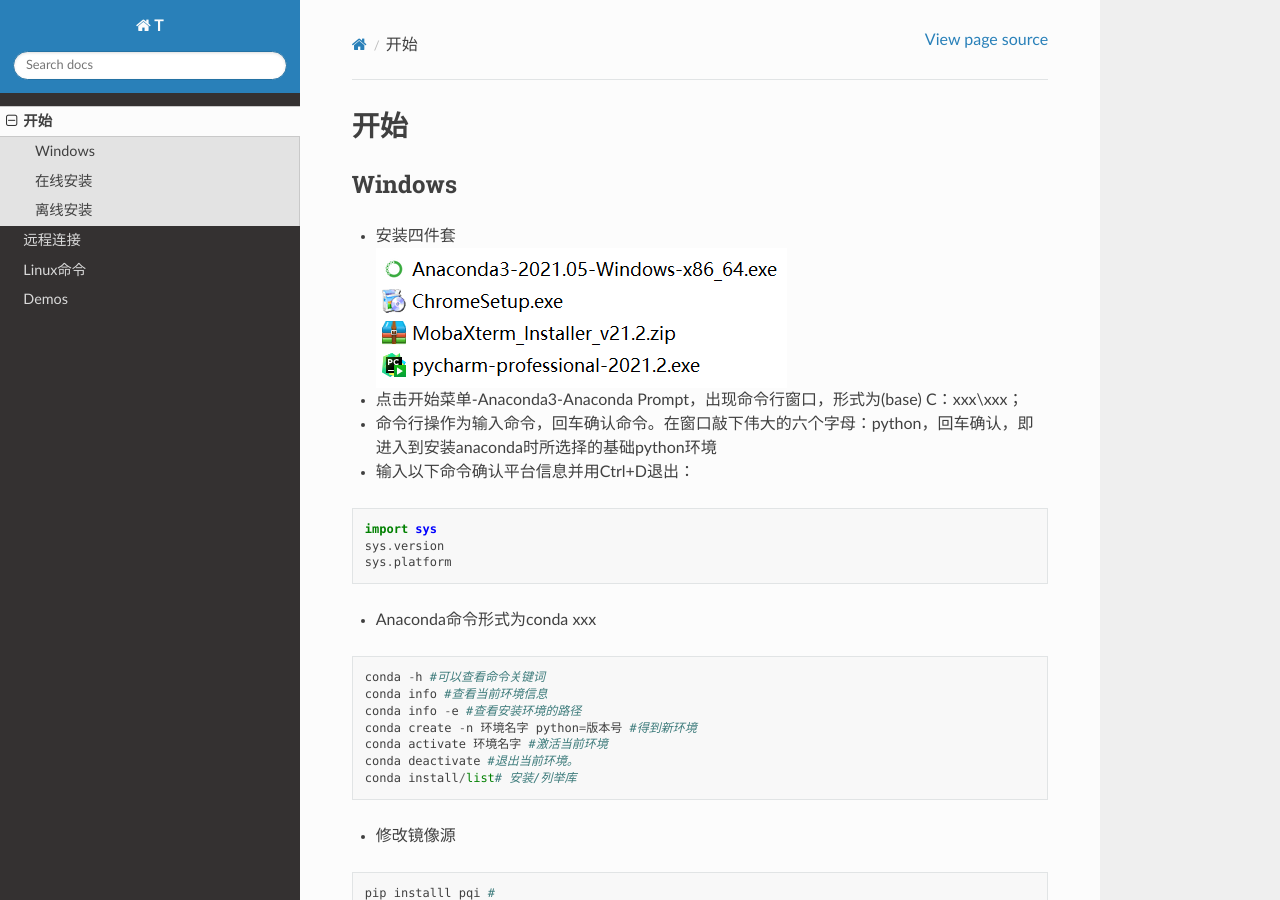
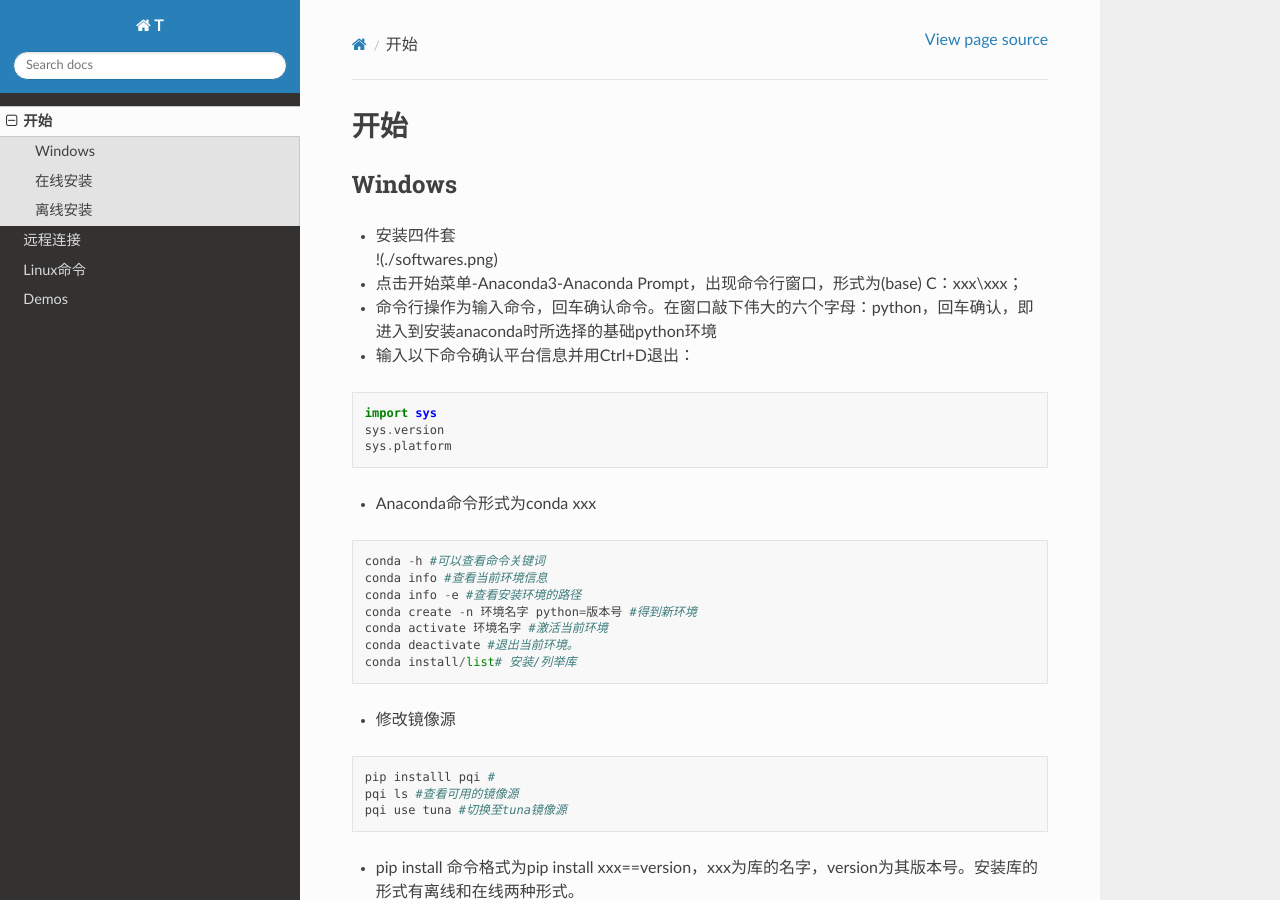
Before and after one commit to Tanbobobo/DL-starter, a Sphinx documentation site: the page built from docs/mds/get_started.md, in a window 1280 px wide and 900 px high. Built offline with Sphinx 7.4.7 and the Read the Docs theme 2.0.0, drawn with Linux system fonts in a browser that asks for light colours.

Commit message:
Update get_started.md

```diff
--- a/docs/mds/get_started.md
+++ b/docs/mds/get_started.md
@@ -1,7 +1,7 @@
 # 开始
 ## Windows
 * 安装四件套 \
-![](./softwares.png)
+!(./softwares.png)
 * 点击开始菜单-Anaconda3-Anaconda Prompt，出现命令行窗口，形式为(base)
  C：xxx\xxx；
 * 命令行操作为输入命令，回车确认命令。在窗口敲下伟大的六个字母：python，回车确认，即进入到安装anaconda时所选择的基础python环境
```
